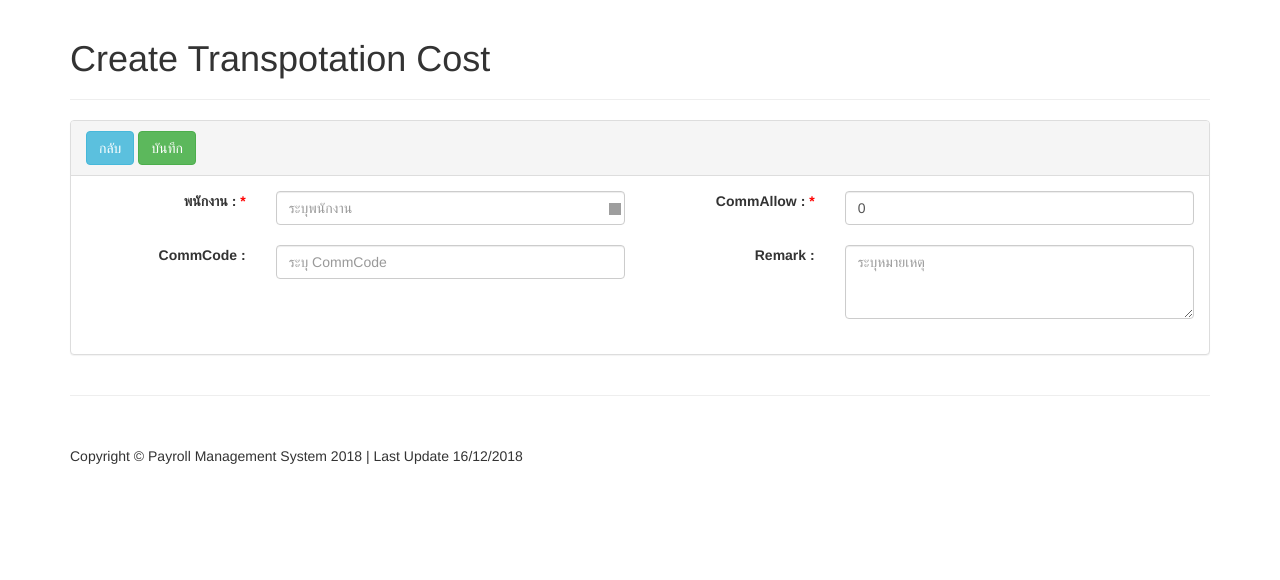
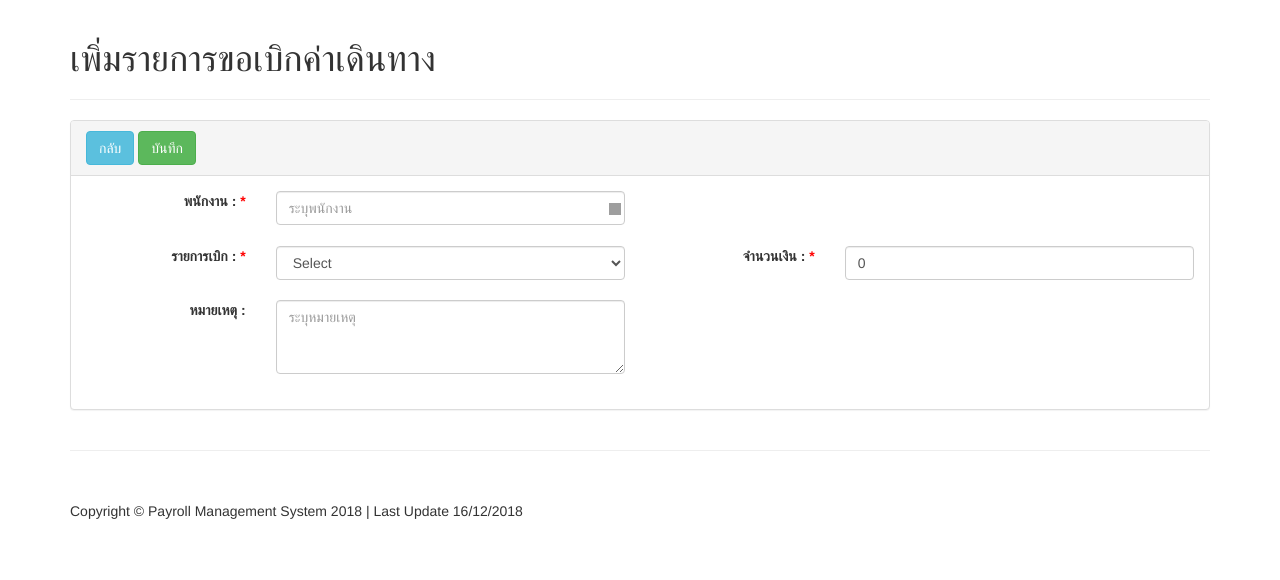
Before and after one commit to anisonglopez/new_pr, a PHP site: page /transcost_create.php in a window 1280 px wide. Shown: the part 51-631 px from the top of the page. Run offline with PHP 8.4, Linux system fonts and the light colour scheme; the visitor is signed in with stand-in values (Sample User, id 1); data that the repository does not hold is empty; grey boxes are pictures that could not be loaded.

Commit message:
commit change

```diff
--- a/includes/navigation.php
+++ b/includes/navigation.php
@@ -39,7 +39,7 @@
         <ul class="dropdown-menu">
           <li><a href="otherdeduct.php">รายการหัก</a></li>
           <li><a href="otherallowance.php">รายได้อื่น ๆ</a></li>
-          <li><a href="transcost.php">ค่าเดินทาง</a></li>
+          <li><a href="transcost.php">รายการขอเบิกค่าเดินทาง</a></li>
           <li><a href="positionallow.php">เงินประจำตำแหน่ง</a></li>
         </ul>
       </li>
--- a/systemcon.php
+++ b/systemcon.php
@@ -18,7 +18,7 @@ $DATA = mysqli_query($conn, $sql);
 
             <!-- Blog Entries Column -->
             <div class="col-md-12">
-                <h1>Prepare for Monthly Closing</h1>
+                <h1>จัดเตรียมข้อมูลก่อนการประมวลผล</h1>
             <hr>
 
 
--- a/systemcon_change.php
+++ b/systemcon_change.php
@@ -70,7 +70,7 @@ if(isset($_GET["id"])) {
         <div class="title-header-info-box add-pad">
             <ul class="nav nav-tabs" role="tablist">
                 <li class="nav-item">
-                    <a class="nav-link active " data-toggle="tab" href="#tab1" id="tabspecification" role="tab">Period</a>
+                    <a class="nav-link active " data-toggle="tab" href="#tab1" id="tabspecification" role="tab">รายละเอียดการเปิดรอบการคำนวณ</a>
                 </li>
             </ul>
         </div>
@@ -148,7 +148,7 @@ if(isset($_GET["id"])) {
         <div class="row">
 <!-- Blog Entries Column -->
 <div class="col-md-12">
-            <h1>Change Prepare for Monthly Closing</h1>
+            <h1>แก้ไขข้อมูลจัดเตรียมข้อมูลก่อนการประมวลผล</h1>
             <hr>
             <div class="row">
             <div class="col-lg-12">
--- a/systemcon_create.php
+++ b/systemcon_create.php
@@ -12,7 +12,7 @@ if($_SESSION['UserID'] == "")
         <div class="row">
             <!-- Blog Entries Column -->
             <div class="col-md-12">
-            <h1>Create Prepare for Monthly Closing</h1>
+            <h1>เพิ่มข้อมูลจัดเตรียมข้อมูลก่อนการประมวลผล</h1>
             <hr>
             <div class="row">
                 <div class="col-lg-12">
--- a/transcost_create.php
+++ b/transcost_create.php
@@ -10,7 +10,7 @@ if($_SESSION['UserID'] == "")
         <div class="row">
             <!-- Blog Entries Column -->
             <div class="col-md-12">
-            <h1>Create Transpotation Cost</h1>
+            <h1>เพิ่มรายการขอเบิกค่าเดินทาง</h1>
             <hr>
             <div class="row">
                 <div class="col-lg-12">
@@ -57,9 +57,31 @@ if($_SESSION['UserID'] == "")
                                 </dd>
                             </dl>
                         </div>
+                        <div class="col-md-12">
+                        </div>
                         <div class="col-md-6">
                             <dl class="row">
-                                <dt class="col-sm-4 info-box-label">CommAllow : <span class="field-required">*</span></dt>
+                                <dt class="col-sm-4 info-box-label">รายการเบิก : <span class="field-required">*</span></dt>
+                                <dd class="col-sm-8 info-box-label">
+                                <select class="form-control"  name="CommCode" required>
+                         <option value="">Select</option>
+                                        <?php
+                                        $strSQL = "SELECT * FROM tm02_commutealw";
+                                        $objQuery = mysqli_query($conn, $strSQL);
+                                        while($objResuut = mysqli_fetch_array($objQuery))
+                                        {
+                                        ?>
+                                            <option value="<?=$objResuut["CommCode"];?>"><?=$objResuut["CommCode"]." - ".$objResuut["CommTDesc"];?></option>
+                                        <?php
+                                        }
+                                        ?>
+                        </select>
+                                </dd>
+                            </dl>
+                        </div>
+                        <div class="col-md-6">
+                            <dl class="row">
+                                <dt class="col-sm-4 info-box-label">จำนวนเงิน : <span class="field-required">*</span></dt>
                                 <dd class="col-sm-8 info-box-label">
                                 <input name="CommAllow" type="number" data-placement="top" required  class="form-control" min="1"  value="0"/>
                                 </dd>
@@ -67,15 +89,7 @@ if($_SESSION['UserID'] == "")
                         </div>
                         <div class="col-md-6">
                             <dl class="row">
-                                <dt class="col-sm-4 info-box-label">CommCode : </dt>
-                                <dd class="col-sm-8 info-box-label">
-                                <input type="text" name="CommCode" placeholder="ระบุ CommCode" class="form-control"/>
-                                </dd>
-                            </dl>
-                        </div>
-                        <div class="col-md-6">
-                            <dl class="row">
-                                <dt class="col-sm-4 info-box-label">Remark : </dt>
+                                <dt class="col-sm-4 info-box-label">หมายเหตุ : </dt>
                                 <dd class="col-sm-8 info-box-label">
                                 <textarea  class="form-control" rows="3" name="Remark" id="Remark" placeholder="ระบุหมายเหตุ"></textarea>
                                 </dd>
```
Also changed, not shown: otherdeduct_change.php (+8 -4 lines), otherdeduct_create.php (+7 -5 lines), transcost.php (+4 -4 lines), transcost_change.php (+28 -9 lines).
